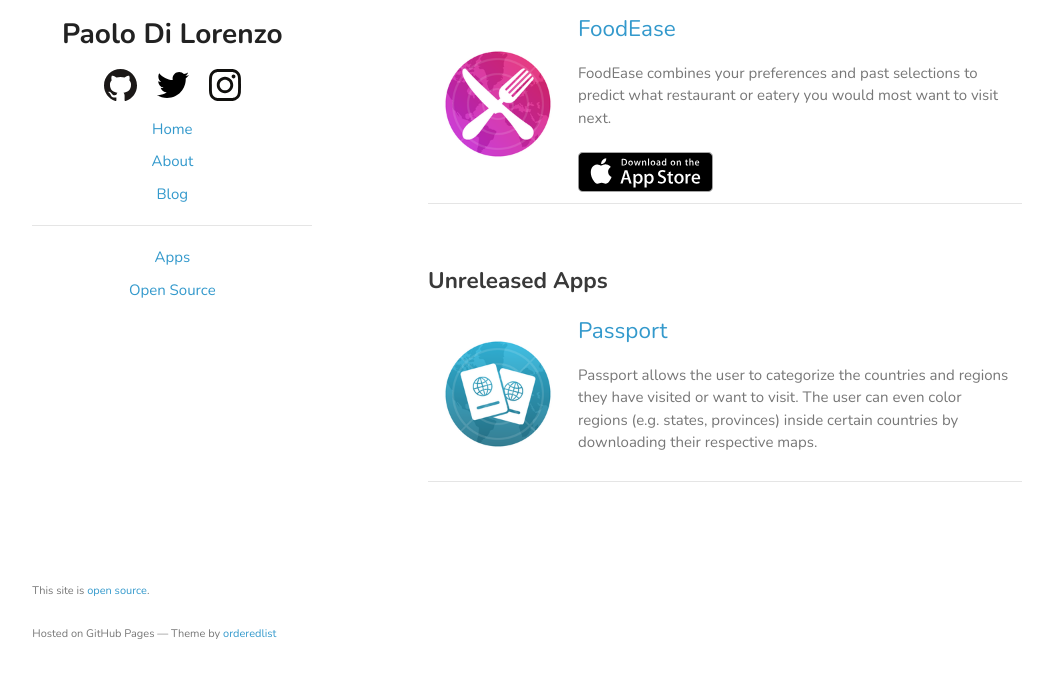
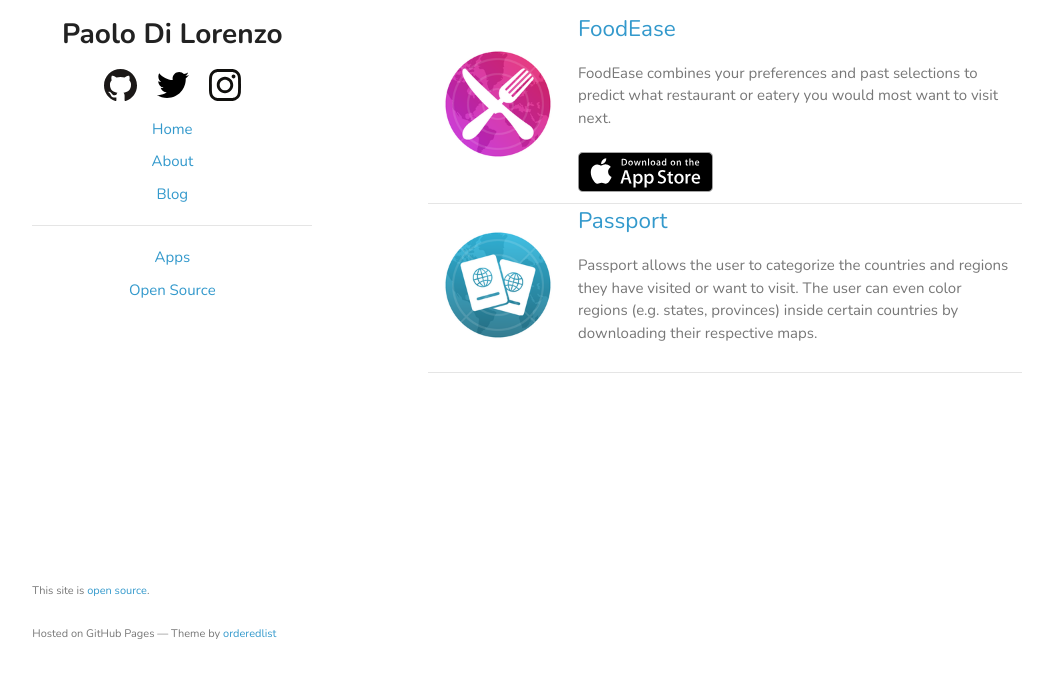
Before and after one commit to pdil/website-Jekyll, a Jekyll site: the page built from apps/index.html, in a window 1280 px wide, cut to the strip 187-865 px from the top of the page. Shown: the whole strip, without its empty margins (113-1166 px from the left). Built offline with Jekyll 4.4.1, drawn with Linux system fonts in a browser that asks for light colours.

Commit message:
Remove unreleased apps title

```diff
--- a/apps/index.html
+++ b/apps/index.html
@@ -19,13 +19,7 @@
       <a href="https://itunes.apple.com/us/app/foodease/id1232796506?mt=8&at=1001lxud"><img src="Download_on_the_App_Store_Badge_US-UK_135x40.svg"></a>
     </td>
   </tr>
-</table>
 
-<br><br>
-
-<h2>Unreleased Apps</h2>
-
-<table>
   <tr>
     <td style="width: 120px">
       <a  href="passport/"><img src="passport/icon.png" width=120 height=120></a>
```
